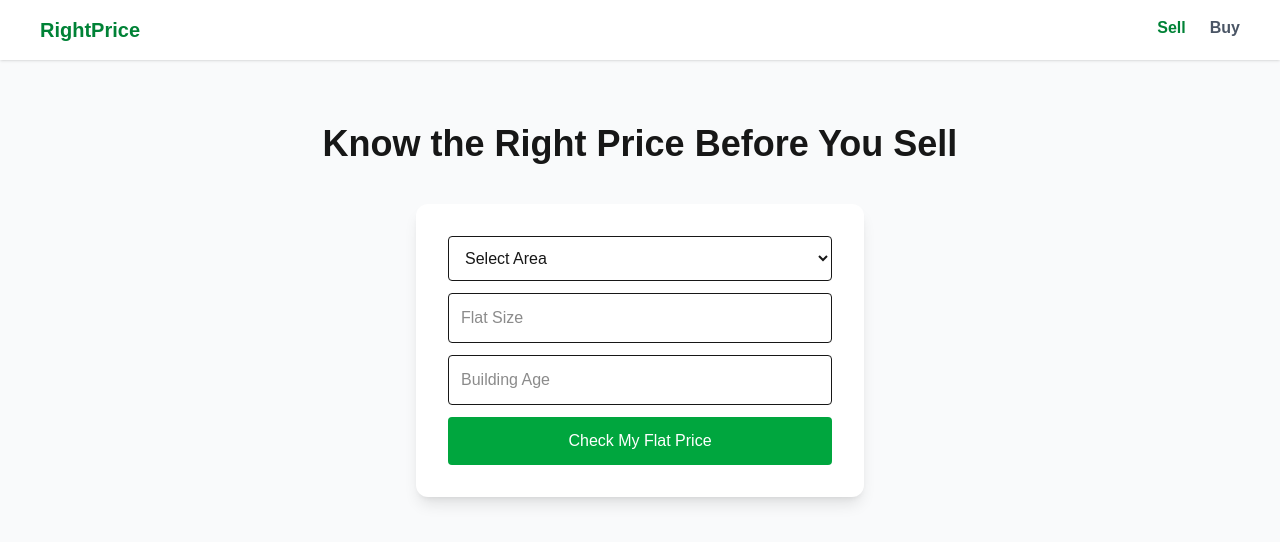
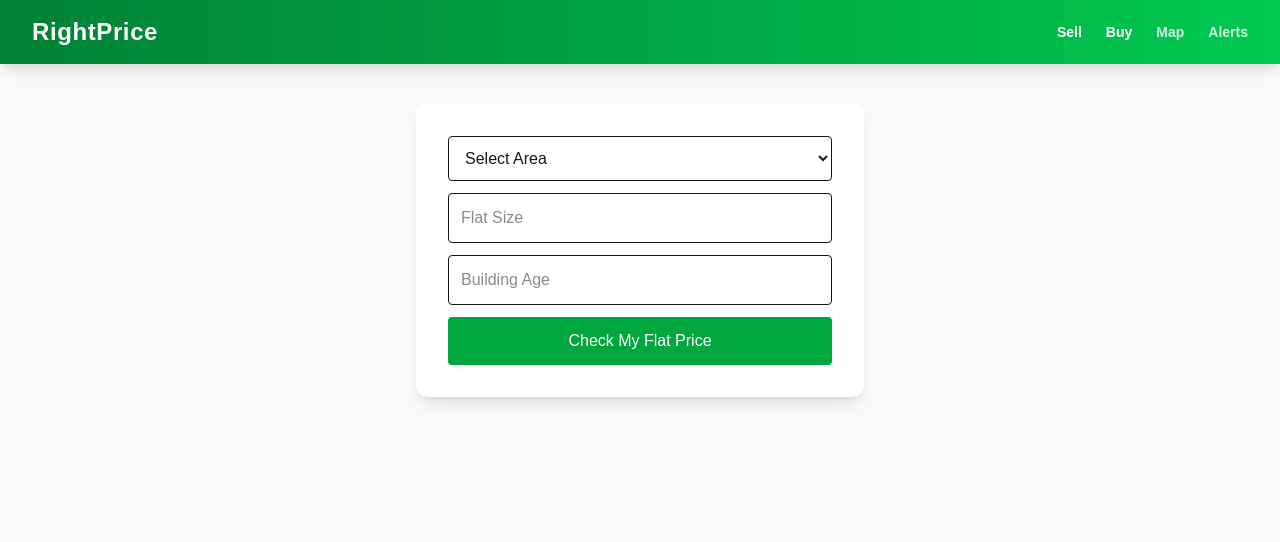
Before and after one commit to shekarchandr-web/rightprice, a Next.js app: page / in a window 1280 px wide. Shown: the top 542 px of the page. Built offline with nearby package versions, Linux system fonts and the light colour scheme.

Commit message:
header correct

```diff
--- a/app/buying/page.js
+++ b/app/buying/page.js
@@ -69,13 +69,37 @@ data.forEach(item => {
 
     <div className="min-h-screen bg-gray-50">
 
-      <div className="bg-white shadow p-4 flex justify-between px-10">
-        <h1 className="font-bold text-xl text-green-700">RightPrice</h1>
-        <div className="space-x-6">
-          <Link href="/" className="font-semibold text-gray-600">Sell</Link>
-          <Link href="/buying" className="font-semibold text-green-700">Buy</Link>
-        </div>
-      </div>
+      <div className="sticky top-0 z-50 bg-gradient-to-r from-green-700 to-green-500 shadow-lg">
+
+  <div className="flex justify-between items-center px-8 py-4 text-white">
+
+    <h1 className="font-bold text-2xl tracking-wide">
+      RightPrice
+    </h1>
+
+    <div className="space-x-6 text-sm font-semibold">
+
+      <Link href="/" className="hover:underline">
+        Sell
+      </Link>
+
+      <Link href="/buying" className="hover:underline">
+        Buy
+      </Link>
+
+      <span className="opacity-80 cursor-pointer">
+        Map
+      </span>
+
+      <span className="opacity-80 cursor-pointer">
+        Alerts
+      </span>
+
+    </div>
+
+  </div>
+
+</div>
 
       <div className="flex justify-center mt-10">
 
--- a/app/page.js
+++ b/app/page.js
@@ -7,6 +7,7 @@ import { supabase } from "./supabase";
 export default function Home() {
 
   const [area, setArea] = useState("");
+
   const [size, setSize] = useState("");
   const [age, setAge] = useState("");
 
@@ -325,19 +326,37 @@ setInterval(() => {
 
     <div className="min-h-screen bg-gray-50">
 
-      <div className="bg-white shadow p-4 flex justify-between px-10">
-        <h1 className="font-bold text-xl text-green-700">RightPrice</h1>
-        <div className="space-x-6">
-          <Link href="/" className="font-semibold text-green-700">Sell</Link>
-          <Link href="/buying" className="font-semibold text-gray-600">Buy</Link>
-        </div>
-      </div>
+      <div className="sticky top-0 z-50 bg-gradient-to-r from-green-700 to-green-500 shadow-lg">
 
-      <div className="text-center mt-16">
-        <h2 className="text-4xl font-bold">
-          Know the Right Price Before You Sell
-        </h2>
-      </div>
+  <div className="flex justify-between items-center px-8 py-4 text-white">
+
+    <h1 className="font-bold text-2xl tracking-wide">
+      RightPrice
+    </h1>
+
+    <div className="space-x-6 text-sm font-semibold">
+
+      <Link href="/" className="hover:underline">
+        Sell
+      </Link>
+
+      <Link href="/buying" className="hover:underline">
+        Buy
+      </Link>
+
+      <span className="opacity-80 cursor-pointer">
+        Map
+      </span>
+
+      <span className="opacity-80 cursor-pointer">
+        Alerts
+      </span>
+
+    </div>
+
+  </div>
+
+</div>
 
       <div className="flex justify-center mt-10">
 
```
